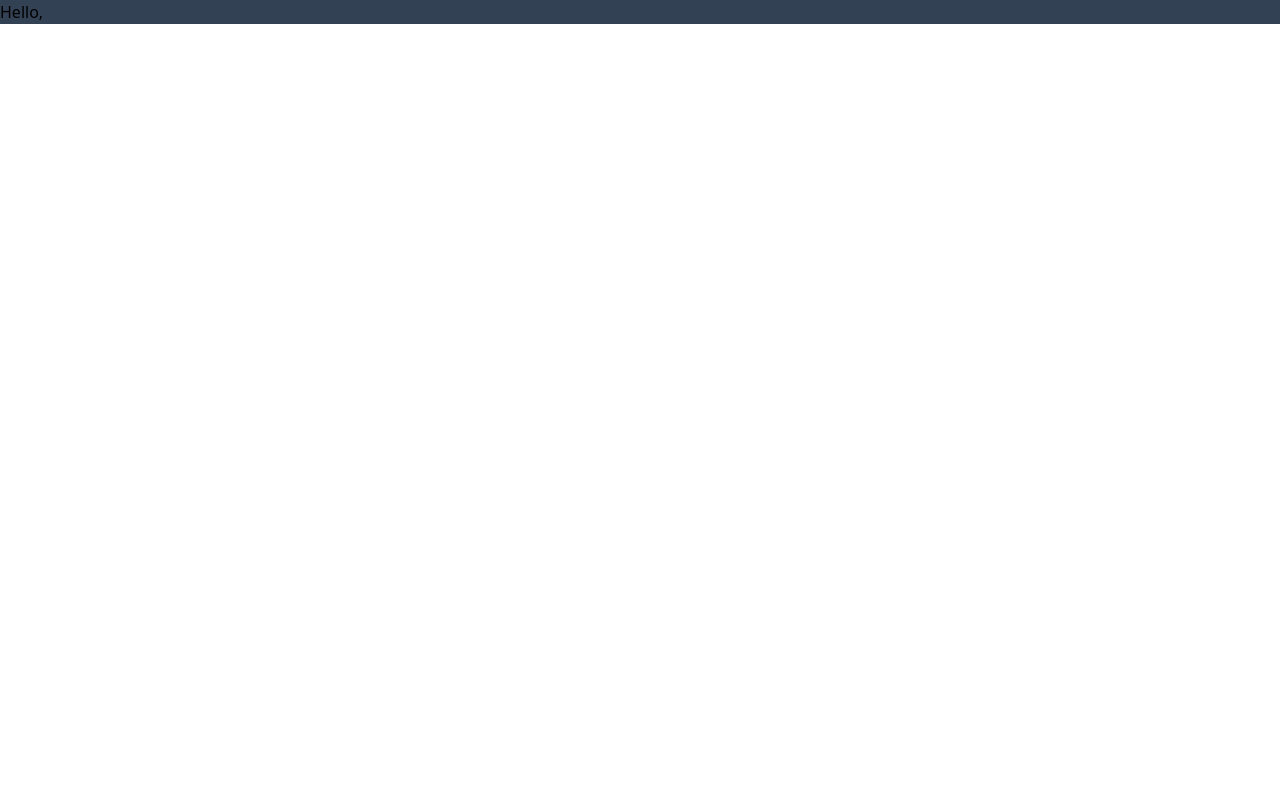
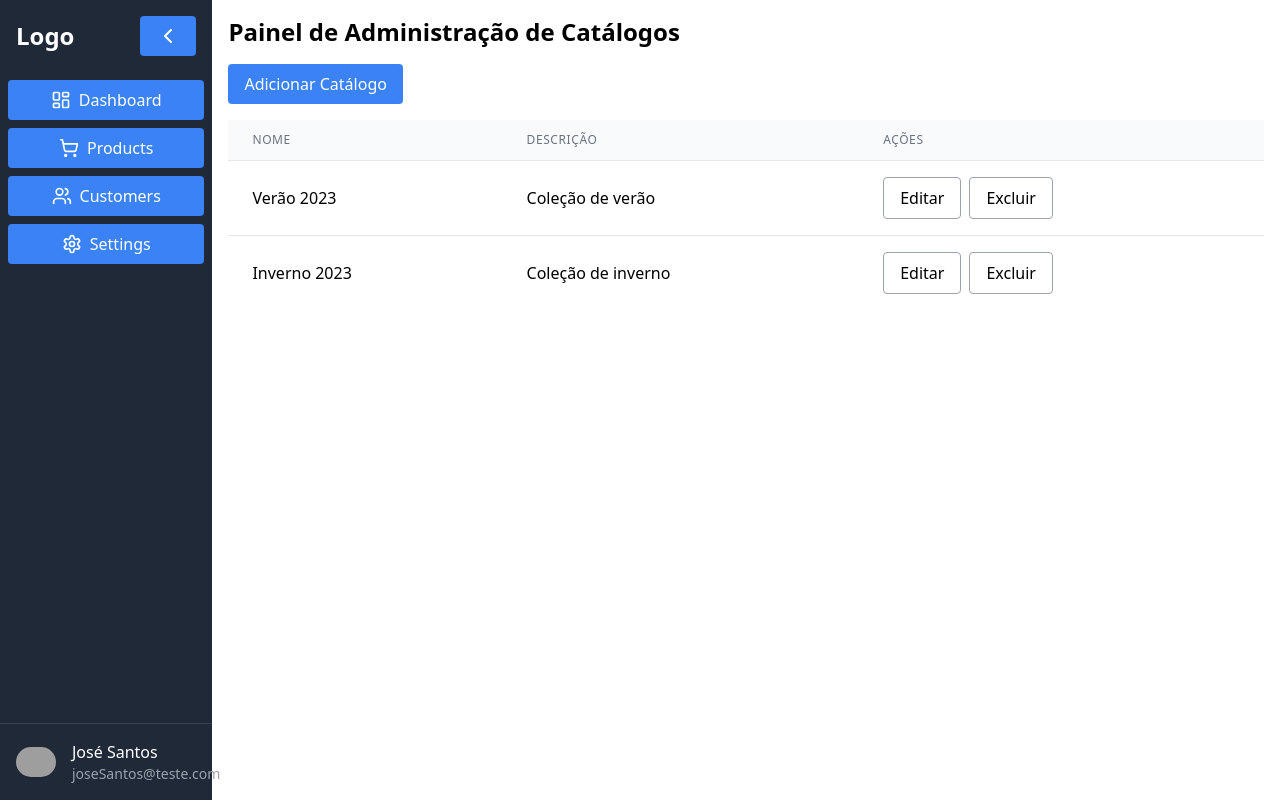
Before and after one commit to JoseErisvaldo/KSuperOficina, a React (Create React App) app in the folder front-end/: page / in a window 1280 px wide. Built offline with nearby package versions, Linux system fonts and the light colour scheme; grey boxes are pictures that could not be loaded; the HTML template or start-up script is replaced by a standard one.

Commit message:
Feat: router-dom & sideBar

```diff
--- a/front-end/src/App.js
+++ b/front-end/src/App.js
@@ -1,10 +1,13 @@
 // react-frontend/src/App.js
 import React from 'react';
+import RoutesApp from './RoutesApp';
 
 function App() {
 
 
-  return <div className="bg-slate-700">Hello,</div>;
+  return <div>
+    <RoutesApp />
+  </div>;
 }
 
 export default App;
--- /dev/null
+++ b/front-end/src/Components/SideBar/SideBar.jsx
@@ -0,0 +1,75 @@
+import { useState } from 'react'
+import {
+  ChevronLeft,
+  ChevronRight,
+  LayoutDashboard,
+  Settings,
+  ShoppingCart,
+  Users
+} from "lucide-react"
+import { ScrollArea } from '../ui/scroll-area'
+import { cn } from '../../lib/lib/utils'
+import { Button } from '../ui/button'
+
+export default function Sidebar() {
+  const [collapsed, setCollapsed] = useState(false)
+
+  return (
+    <div className={cn(
+      "flex flex-col h-screen bg-gray-800 text-white transition-all duration-300",
+      collapsed ? "w-20" : "w-64"
+    )}>
+      <div className="flex items-center justify-between p-4">
+        {!collapsed && <h1 className="text-2xl font-bold">Logo</h1>}
+        <Button
+          variant="ghost"
+          size="icon"
+          onClick={() => setCollapsed(!collapsed)}
+          aria-label={collapsed ? "Expand sidebar" : "Collapse sidebar"}
+        >
+          {collapsed ? <ChevronRight className="h-6 w-6" /> : <ChevronLeft className="h-6 w-6" />}
+        </Button>
+      </div>
+      <ScrollArea className="flex-grow">
+        <nav className="space-y-2 p-2">
+          <NavItem icon={<LayoutDashboard className="h-5 w-5" />} label="Dashboard" collapsed={collapsed} />
+          <NavItem icon={<ShoppingCart className="h-5 w-5" />} label="Products" collapsed={collapsed} />
+          <NavItem icon={<Users className="h-5 w-5" />} label="Customers" collapsed={collapsed} />
+          <NavItem icon={<Settings className="h-5 w-5" />} label="Settings" collapsed={collapsed} />
+        </nav>
+      </ScrollArea>
+      <div className="p-4 border-t border-gray-700">
+        <div className="flex items-center space-x-4">
+          <img
+            src="/placeholder.svg?height=40&width=40"
+            alt="User avatar"
+            className="rounded-full"
+            width={40}
+            height={40}
+          />
+          {!collapsed && (
+            <div>
+              <p className="font-medium">José Santos</p>
+              <p className="text-sm text-gray-400">joseSantos@teste.com</p>
+            </div>
+          )}
+        </div>
+      </div>
+    </div>
+  )
+}
+
+function NavItem({ icon, label, collapsed }) {
+  return (
+    <Button
+      variant="ghost"
+      className={cn(
+        "w-full flex justify-center items-center",
+        collapsed ? "px-2" : "px-4"
+      )}
+    >
+      {icon}
+      {!collapsed && <span className="ml-2">{label}</span>}
+    </Button>
+  )
+}
--- /dev/null
+++ b/front-end/src/Page/Home/Home.js
@@ -0,0 +1,111 @@
+import { useState } from 'react'
+import { Dialog, DialogContent, DialogHeader, DialogTitle, DialogTrigger } from '../../Components/ui/dialog'
+import { Table, TableBody, TableCell, TableHead, TableHeader, TableRow } from '../../Components/ui/table'
+import { Button } from '../../Components/ui/button'
+import { Input } from '../../Components/ui/input'
+
+export default function Home() {
+  const [catalogs, setCatalogs] = useState([
+    { id: 1, name: 'Verão 2023', description: 'Coleção de verão' },
+    { id: 2, name: 'Inverno 2023', description: 'Coleção de inverno' },
+  ])
+  const [newCatalog, setNewCatalog] = useState({ name: '', description: '' })
+  const [editingCatalog, setEditingCatalog] = useState(null)
+
+  const addCatalog = () => {
+    setCatalogs([...catalogs, { id: Date.now(), ...newCatalog }])
+    setNewCatalog({ name: '', description: '' })
+  }
+
+  const updateCatalog = () => {
+    if (editingCatalog) {
+      setCatalogs(catalogs.map(cat => cat.id === editingCatalog.id ? editingCatalog : cat))
+      setEditingCatalog(null)
+    }
+  }
+
+  const deleteCatalog = (id) => {
+    setCatalogs(catalogs.filter(cat => cat.id !== id))
+  }
+
+  return (
+    <div className="container mx-auto p-4">
+      <h1 className="text-2xl font-bold mb-4">Painel de Administração de Catálogos</h1>
+
+      <Dialog>
+        <DialogTrigger asChild>
+          <Button className="mb-4">
+             Adicionar Catálogo
+          </Button>
+        </DialogTrigger>
+        <DialogContent>
+          <DialogHeader>
+            <DialogTitle>Adicionar Novo Catálogo</DialogTitle>
+          </DialogHeader>
+          <div className="grid gap-4 py-4">
+
+            <Input
+              placeholder="Nome do Catálogo"
+              value={newCatalog.name}
+              onChange={(e) => setNewCatalog({ ...newCatalog, name: e.target.value })}
+            />
+            <Input
+              placeholder="Descrição"
+              value={newCatalog.description}
+              onChange={(e) => setNewCatalog({ ...newCatalog, description: e.target.value })}
+            />
+            <Button onClick={addCatalog}>Adicionar</Button>
+          </div>
+        </DialogContent>
+      </Dialog>
+
+      <Table>
+        <TableHeader>
+          <TableRow>
+            <TableHead>Nome</TableHead>
+            <TableHead>Descrição</TableHead>
+            <TableHead>Ações</TableHead>
+          </TableRow>
+        </TableHeader>
+        <TableBody>
+          {catalogs.map((catalog) => (
+            <TableRow key={catalog.id}>
+              <TableCell>{catalog.name}</TableCell>
+              <TableCell>{catalog.description}</TableCell>
+              <TableCell>
+                <Dialog>
+                  <DialogTrigger asChild>
+                    <Button variant="outline" size="icon" className="mr-2">
+                      Editar
+                    </Button>
+                  </DialogTrigger>
+                  <DialogContent>
+                    <DialogHeader>
+                      <DialogTitle>Editar Catálogo</DialogTitle>
+                    </DialogHeader>
+                    <div className="grid gap-4 py-4">
+                      <Input
+                        placeholder="Nome do Catálogo"
+                        value={editingCatalog?.name || ''}
+                        onChange={(e) => setEditingCatalog({ ...editingCatalog, name: e.target.value })}
+                      />
+                      <Input
+                        placeholder="Descrição"
+                        value={editingCatalog?.description || ''}
+                        onChange={(e) => setEditingCatalog({ ...editingCatalog, description: e.target.value })}
+                      />
+                      <Button onClick={updateCatalog}>Atualizar</Button>
+                    </div>
+                  </DialogContent>
+                </Dialog>
+                <Button variant="outline" size="icon" onClick={() => deleteCatalog(catalog.id)}>
+                  Excluir
+                </Button>
+              </TableCell>
+            </TableRow>
+          ))}
+        </TableBody>
+      </Table>
+    </div>
+  )
+}
--- /dev/null
+++ b/front-end/src/RoutesApp.jsx
@@ -0,0 +1,20 @@
+// App.js
+import React from 'react';
+import { BrowserRouter, Route, Routes } from 'react-router-dom';
+import Home from './Page/Home/Home';
+import Sidebar from './Components/SideBar/SideBar';
+
+function RoutesApp() {
+  return (
+    <BrowserRouter>
+      <div className='flex'>
+      <Sidebar />
+        <Routes>
+          <Route path="/" element={<Home />} />
+        </Routes>
+      </div>
+    </BrowserRouter>
+  );
+}
+
+export default RoutesApp;
```
